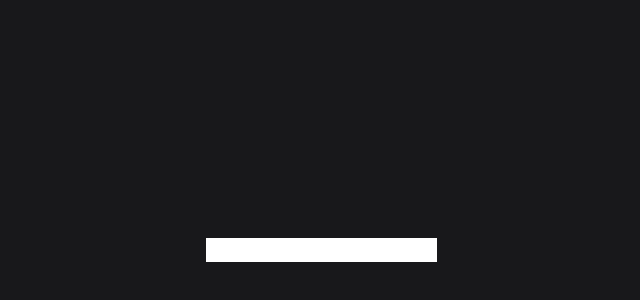
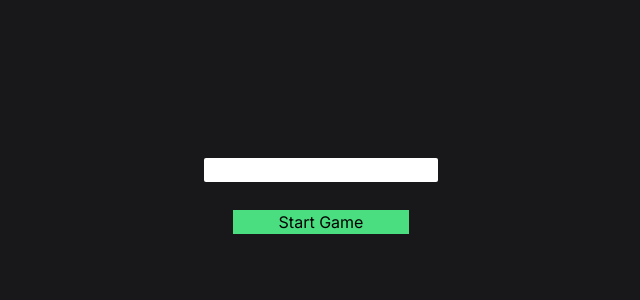
Before and after one commit to jdelmundo23/music-guesser, a Next.js app: page / in a window 1280 px wide. Shown: the part 278-578 px from the top of the page, without its empty margins (319-959 px from the left). Built offline with nearby package versions, Linux system fonts and the light colour scheme.

Commit message:
added artist selection

```diff
--- a/app/_components/Game.js
+++ b/app/_components/Game.js
@@ -4,8 +4,8 @@
 import Search from "./Search.js"
 
 export default function Game() {
-    const [artist, setArtist] = useState('');
+    const [artist, setArtistID] = useState('');
     return <div className="bg-zinc-900 w-screen h-screen flex flex-col items-center justify-center">
-        {!artist ? <Search/> : <Inputs/>}
+        {!artist ? <Search onChoose={artist => setArtistID(artist)}/> : <Inputs/>}
     </div>
 }
--- a/app/_components/Guess.js
+++ b/app/_components/Guess.js
@@ -3,7 +3,7 @@
 
 const lora = Lora({
     subsets: ['latin'],
-  });
+});
 
 export default function Guess({ status }) {
     const [answer, setAnswer] = useState("");
@@ -12,7 +12,7 @@
     useEffect(() => {
         setTimeout(() => isActive && inputRef.current.focus(), 75);
     }, [isActive]);
-    return <input required spellCheck={false} ref={inputRef} disabled={!isActive} value={answer} className={`${lora.className} text-3xl bg-transparent border-2 rounded-sm ${getColor(status)} text-white h-[15%] transition-colors duration-150 outline-none px-2 tracking-wide selection:bg-gray-50 selection:text-black`} onChange={e => setAnswer(e.target.value)}></input>
+    return <input required spellCheck={false} ref={inputRef} disabled={!isActive} value={answer} className={`${lora.className} h-[10%] text-2xl bg-transparent border-2 rounded-sm ${getColor(status)} text-white h-[15%] transition-colors duration-150 outline-none px-2 py-2 tracking-wide selection:bg-gray-50 selection:text-black`} onChange={e => setAnswer(e.target.value)}></input>
 }
 
 function getColor(status) {
--- a/app/_components/Inputs.js
+++ b/app/_components/Inputs.js
@@ -20,14 +20,14 @@
         }
       }
 
-    return <form onSubmit={e => submitAnswer(e)} className="">
-        <div className="flex flex-col space-y-3 h-[40%] w-[55%]">
+    return <form onSubmit={e => submitAnswer(e)} className="flex flex-col w-[40%]">
+        <div className="flex flex-col gap-y-3">
             {new Array(6).fill(null).map((_, i) =>
                 <Guess key={i} status={getBoxStatus(i, activeIndex, isGameOver)}></Guess>
             )}
         </div>
-        <div className="w-40 h-[5%]">
-            <button disabled={isGameOver || activeIndex > 5} className={`${inter.className} bg-white border rounded-sm w-full h-full text-3xl font-medium text-zinc-700 tracking-wider disabled:opacity-40 transition-colors duration-100`}>SUBMIT</button>
+        <div className="flex justify-center">
+            <button disabled={isGameOver || activeIndex > 5} className={`${inter.className} h-12 bg-white border rounded-sm w-[30%] text-3xl font-medium text-zinc-700 tracking-wider disabled:opacity-40 transition-colors duration-100`}>SUBMIT</button>
         </div>
     </form>
 }
--- a/app/_components/Search.js
+++ b/app/_components/Search.js
@@ -1,8 +1,12 @@
 'use client'
+import { useState, useEffect, useRef } from 'react';
+import { Inter } from "next/font/google"
 
-import { useState, useEffect, useRef } from 'react';
+const inter = Inter({
+  subsets: ['latin'],
+})
 
-export default function Search() {
+export default function Search({ onChoose }) {
     const [query, setQuery] = useState('');
     const [artists, setArtists] = useState([]);
     const [currSelect, setSelect] = useState('');
@@ -11,23 +15,23 @@
     useEffect(() => {
         (async () => {
             if (query) {
-                try{
-                    const result = await fetch(`api/artists/${query}`, { cache: 'no-cache'});
+                try {
+                    const result = await fetch(`api/artists/${query}`, { cache: 'no-cache' });
                     const data = await result.json();
-                    if(!result.ok) {
+                    if (!result.ok) {
                         throw new Error(data.error)
                     }
                     setArtists(data.artists);
                 }
-                catch(error) {
+                catch (error) {
                     console.error(error);
                 }
             }
         })();
     }, [query]);
     return (
-        <div className={`w-flex`}>
-            <div className={`h-64`}>
+        <div className={`${inter.className} h-[55%] flex flex-col items-center`}>
+            {/* <div className={`h-64`}>
                 {currSelect &&
                     <div className='h-full flex flex-col items-center justify-between'>
                         <img className='w-44  border border-black rounded-md shadow-lg' src={currSelect.imageURL}></img>
@@ -40,7 +44,24 @@
                 {(query && artists) && artists.map(artist => {
                     return <li key={artist.id} onMouseDown={e=> e.preventDefault()}onClick={() => { setSelect({ id: artist.id, name: artist.name, imageURL: artist.images[1]?.url }); setQuery(artist.name);inputRef.current.blur()}} className="cursor-pointer bg-white border border-black">{artist.name}</li>
                 })}
-            </ul>}
+            </ul>}ß
+            <button className='w-9/12 bg-green-400'>jo</button> */}
+            <div className='h-44 mb-20'>
+                {currSelect &&
+                    <div className='h-full flex flex-col items-center justify-between'>
+                        <img className='w-44  border border-black rounded-md shadow-lg' src={currSelect.imageURL}></img>
+                    </div>
+                }
+            </div>
+            <div>
+                <input ref={inputRef} className={`w-full rounded-sm`} value={query} onChange={e => { setQuery(e.target.value) }} onFocus={() => setFocused(true)} onBlur={() => setFocused(false)}></input>
+                {focused && <ul className="absolute">
+                    {(query && artists) && artists.map(artist => {
+                        return <li key={artist.id} onMouseDown={e => e.preventDefault()} onClick={() => { setSelect({ id: artist.id, name: artist.name, imageURL: artist.images[1]?.url }); setQuery(artist.name); inputRef.current.blur() }} className="cursor-pointer bg-white border border-black">{artist.name}</li>
+                    })}
+                </ul>}
+            </div>
+            <button className='w-9/12 bg-green-400 mt-7' onClick={() => onChoose(currSelect.id)}>Start Game</button>
         </div>
     )
 }
```
